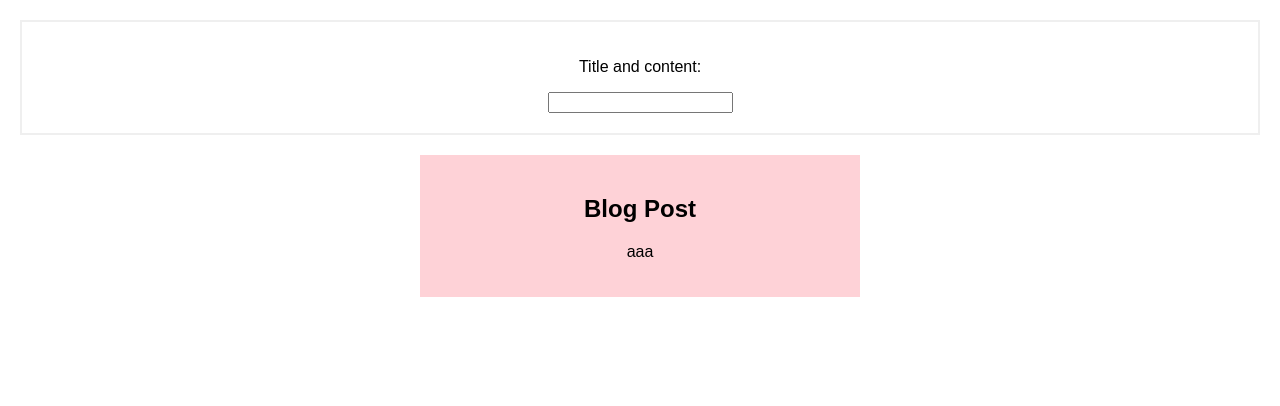
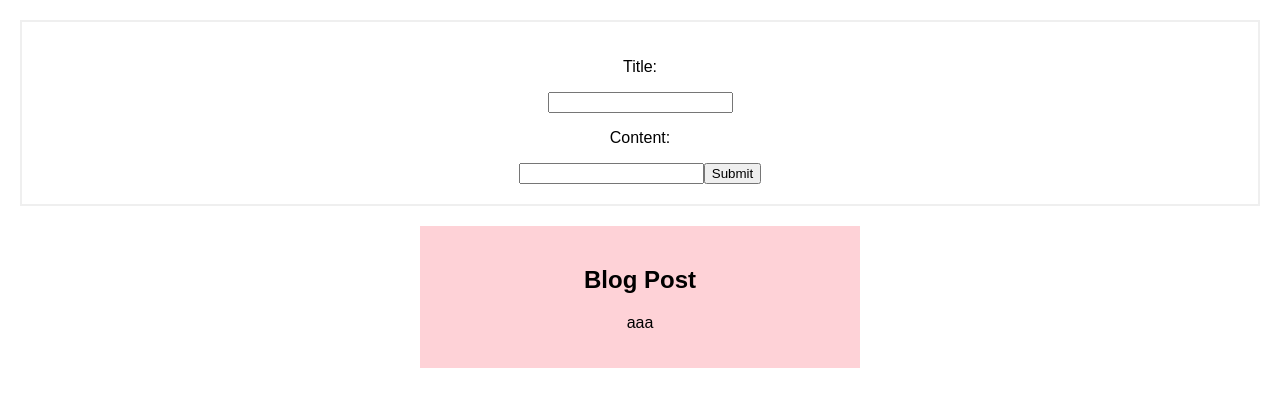
Before and after one commit to olarybacka/blog-admin-panel, a React (Create React App) app: page / in a window 1280 px wide. Shown: the top 406 px of the page. Built offline with nearby package versions, Linux system fonts and the light colour scheme.

Commit message:
Add title and content separately

```diff
--- a/src/App.js
+++ b/src/App.js
@@ -4,12 +4,22 @@ import AddPost from "./components/Post/AddPost"
 import PostList from "./components/Post/PostList"
 class App extends Component {
   render() {
-    const { posts, currentPost, postChangeHandler, handleSubmit, addPost2 } = this.props
+    const {
+      posts,
+      currentContent,
+      currentTitle,
+      updateTitle,
+      updateContent,
+      handleSubmit,
+      addPost2
+    } = this.props
     return (
       <div className="App">
         <AddPost
-          currentPost={currentPost}
-          postChangeHandler={postChangeHandler}
+          currentContent={currentContent}
+          currentTitle={currentTitle}
+          updateTitle={updateTitle}
+          updateContent={updateContent}
           handleSubmit={handleSubmit}
           addPost={addPost2}
         />
--- a/src/components/Post/AddPost.js
+++ b/src/components/Post/AddPost.js
@@ -1,20 +1,43 @@
 import React from "react"
-import './form.css'
+import "./styles/form.css"
 
-export default ({ currentPost, postChangeHandler, addPost }) => {
-  const handleInputChange = e => {
+export default ({
+  currentTitle,
+  currentContent,
+  updateTitle,
+  updateContent,
+  addPost
+}) => {
+  const handleContentChange = e => {
     const val = e.target.value
-    postChangeHandler(val)
+    updateContent(val)
+  }
+  const handleTitleChange = e => {
+    const val = e.target.value
+    updateTitle(val)
   }
   const handleSubmit = e => {
     e.preventDefault()
-    addPost({ title: currentPost, content: currentPost })
+    addPost({ title: currentTitle, content: currentContent })
   }
   return (
     <div className="add-post">
       <form onSubmit={handleSubmit}>
-        <p>Title and content: </p>
-        <input type="text" value={currentPost} onChange={handleInputChange} />
+        <p>Title:</p>
+        <input
+          type="text"
+          value={currentTitle}
+          onChange={handleTitleChange}
+          required
+        />
+        <p>Content: </p>
+        <input
+          type="text"
+          value={currentContent}
+          onChange={handleContentChange}
+          required
+        />
+        <button type="submit">Submit</button>
       </form>
     </div>
   )
--- a/src/components/Post/PostList.js
+++ b/src/components/Post/PostList.js
@@ -1,5 +1,5 @@
 import React from "react"
-import "./post.css"
+import "./styles/post.css"
 
 export default ({ posts }) => (
   <div className="posts">
--- a/src/index.js
+++ b/src/index.js
@@ -1,21 +1,29 @@
 import React from "react"
 import ReactDOM from "react-dom"
+import {bindActionCreators} from "redux"
 import "./index.css"
 import App from "./App"
 import registerServiceWorker from "./registerServiceWorker"
 import store from "./store"
-import { updateCurrent, addPost } from "./reducers/post"
+import { updateContent, updateTitle, addPost } from "./reducers/post"
 
-const postChangeHandler = val => store.dispatch(updateCurrent(val))
 const addPost2 = val => store.dispatch(addPost(val))
 
+const actions = bindActionCreators(
+  { updateContent, updateTitle },
+  store.dispatch
+)
+
 const render = () => {
+  console.log("updateTitle", actions)
   const state = store.getState()
   ReactDOM.render(
     <App
       posts={state.posts}
-      currentPost={state.currentPost}
-      postChangeHandler={postChangeHandler}
+      currentTitle={state.currentTitle}
+      currentContent={state.currentContent}
+      updateTitle={actions.updateTitle}
+      updateContent={actions.updateContent}
       addPost2={addPost2}
     />,
     document.getElementById("root")
--- a/src/reducers/post.js
+++ b/src/reducers/post.js
@@ -4,17 +4,21 @@ const initState = {
 }
 
 const POST_ADD = "POST_ADD"
-const CURRENT_UPDATE = "CURRENT_UPDATE"
+const TITLE_UPDATE = "TITLE_UPDATE"
+const CONTENT_UPDATE = 'CONTENT_UPDATE'
 
-export const updateCurrent = val => ({ type: CURRENT_UPDATE, payload: val })
+export const updateTitle = val => ({ type: TITLE_UPDATE, payload: val })
+export const updateContent = val => ({ type: CONTENT_UPDATE, payload: val })
 export const addPost = val => ({ type: POST_ADD, payload: val })
 
 export default (state = initState, action) => {
   switch (action.type) {
     case POST_ADD:
       return { ...state, posts: [...state.posts, action.payload] }
-    case CURRENT_UPDATE:
-      return { ...state, currentPost: action.payload }
+    case TITLE_UPDATE:
+      return { ...state, currentTitle: action.payload }
+    case CONTENT_UPDATE:
+      return { ...state, currentContent: action.payload }
     default:
       return state
   }
```
Also changed, not shown: src/components/Post/styles/form.css (renamed from src/components/Post/form.css), src/components/Post/styles/post.css (renamed from src/components/Post/post.css).
